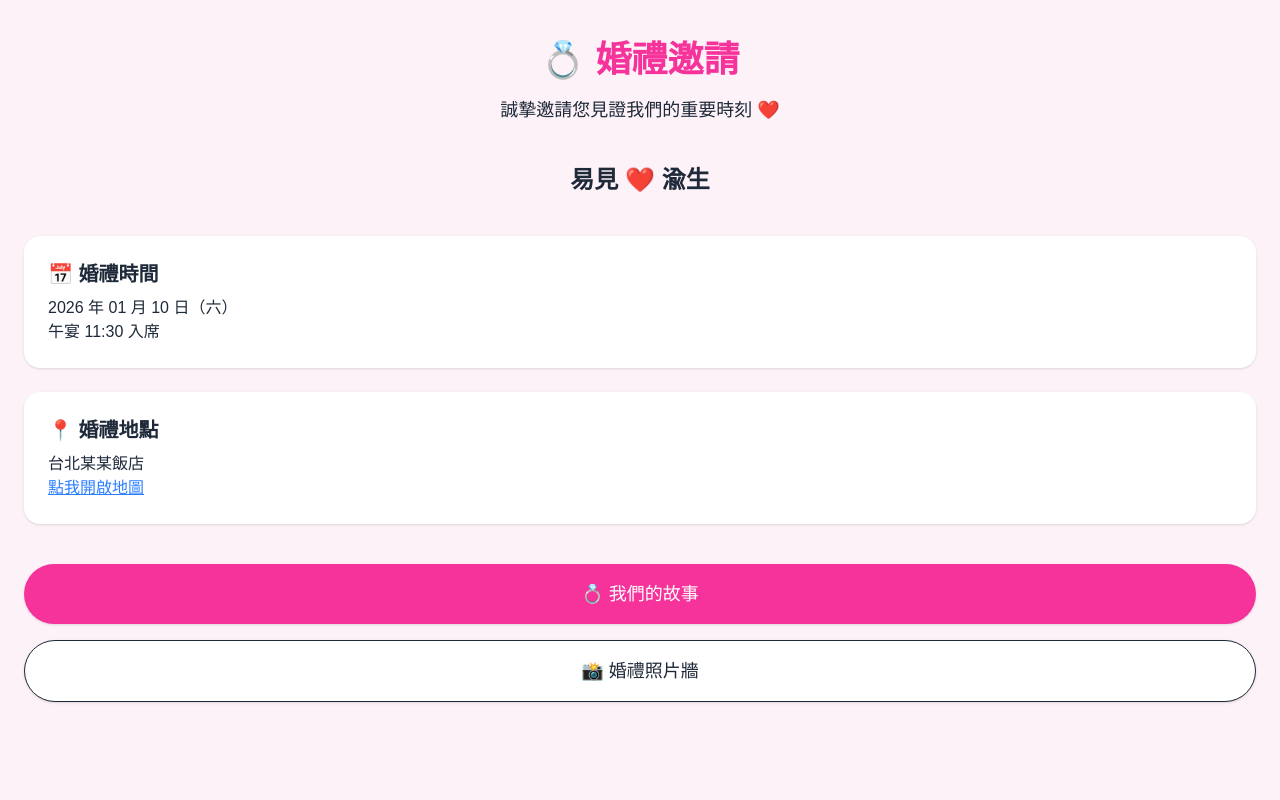
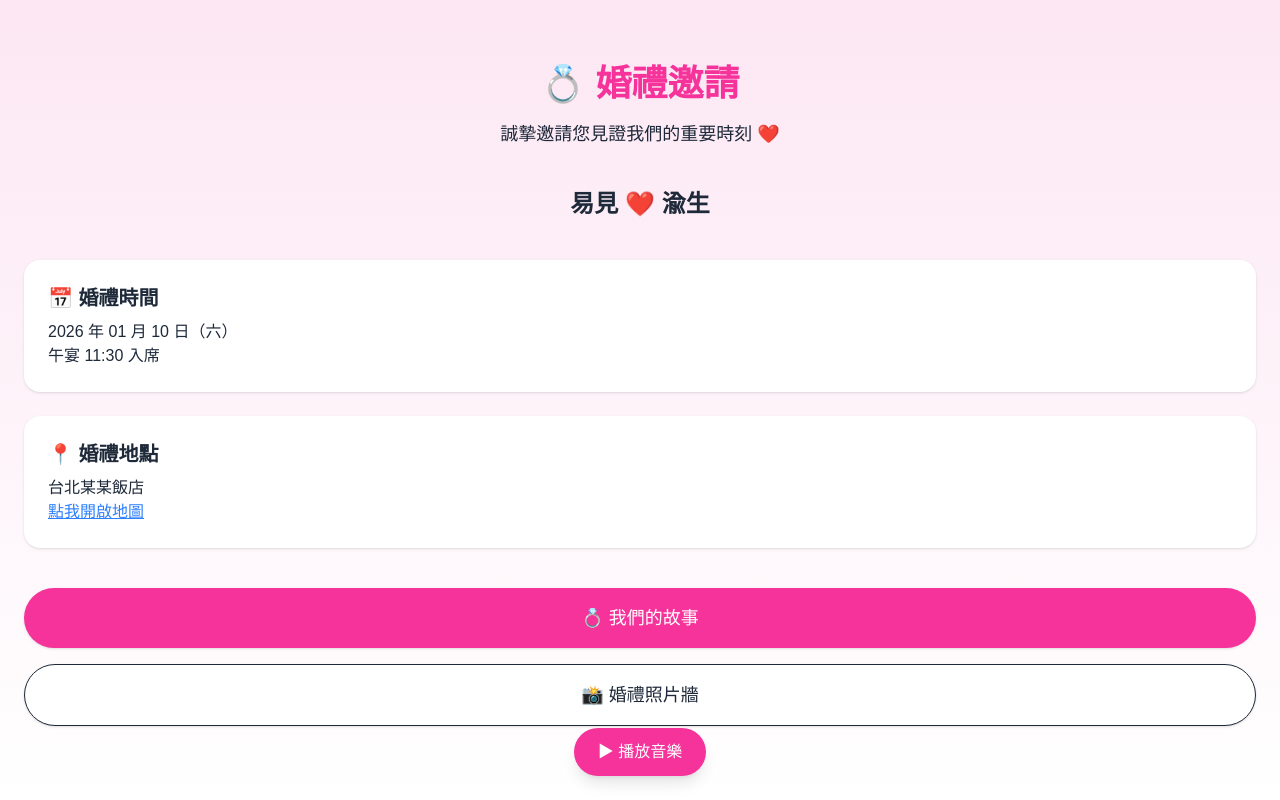
Before and after one commit to chyuloveing/line-wedding-bot, a Next.js app: page /invite in a window 1280 px wide. Built offline with nearby package versions, Linux system fonts and the light colour scheme.

Commit message:
Update page.tsx

```diff
--- a/app/invite/page.tsx
+++ b/app/invite/page.tsx
@@ -1,17 +1,45 @@
 "use client";
 
+import { useEffect, useRef, useState } from "react";
+
 export default function Invite() {
+  const [show, setShow] = useState(false);
+  const [started, setStarted] = useState(false);
+  const audioRef = useRef<HTMLAudioElement | null>(null);
+
+  // 進場動畫
+  useEffect(() => {
+    setTimeout(() => setShow(true), 300);
+  }, []);
+
+  // 播音樂
+  const startMusic = () => {
+    setStarted(true);
+
+    if (audioRef.current) {
+      audioRef.current.volume = 0.5;
+      audioRef.current.play().catch(() => {});
+    }
+  };
+
   return (
-    <div className="min-h-screen bg-pink-50 text-gray-800 px-6 py-10">
+    <div className="min-h-screen bg-gradient-to-b from-pink-100 to-white text-gray-800 overflow-hidden">
 
+      {/* 🎵 音樂 */}
+      <audio ref={audioRef} src="/music.mp3" loop />
+
+      {/* 🌸 內容 */}
+      <div
+        className={`transition-all duration-1000 ${
+          show ? "opacity-100 translate-y-0" : "opacity-0 translate-y-10"
+        }`}
+      >
         {/* 標題 */}
-      <div className="text-center mb-10">
+        <div className="text-center pt-16 mb-10">
           <h1 className="text-4xl font-bold text-pink-500 mb-4">
             💍 婚禮邀請
           </h1>
-        <p className="text-lg">
-          誠摯邀請您見證我們的重要時刻 ❤️
-        </p>
+          <p className="text-lg">誠摯邀請您見證我們的重要時刻 ❤️</p>
         </div>
 
         {/* 新人 */}
@@ -21,15 +49,18 @@ export default function Invite() {
           </h2>
         </div>
 
+        {/* 卡片區 */}
+        <div className="space-y-6 px-6">
+
           {/* 時間 */}
-      <div className="bg-white rounded-2xl shadow p-6 mb-6">
+          <div className="bg-white rounded-2xl shadow p-6">
             <h3 className="text-xl font-bold mb-2">📅 婚禮時間</h3>
             <p>2026 年 01 月 10 日（六）</p>
             <p>午宴 11:30 入席</p>
           </div>
 
           {/* 地點 */}
-      <div className="bg-white rounded-2xl shadow p-6 mb-6">
+          <div className="bg-white rounded-2xl shadow p-6">
             <h3 className="text-xl font-bold mb-2">📍 婚禮地點</h3>
             <p>台北某某飯店</p>
             <a
@@ -41,8 +72,10 @@ export default function Invite() {
             </a>
           </div>
 
+        </div>
+
         {/* 按鈕 */}
-      <div className="space-y-4 mt-10">
+        <div className="space-y-4 px-6 mt-10">
 
           <a
             href="/love-story"
@@ -61,5 +94,19 @@ export default function Invite() {
         </div>
 
       </div>
+
+      {/* ▶️ 播音樂按鈕（LINE 必要） */}
+      {!started && (
+        <div className="fixed bottom-6 w-full flex justify-center">
+          <button
+            onClick={startMusic}
+            className="bg-pink-500 text-white px-6 py-3 rounded-full shadow-lg"
+          >
+            ▶ 播放音樂
+          </button>
+        </div>
+      )}
+
+    </div>
   );
 }
```
Lines whose indentation alone changed are shown as unchanged.
